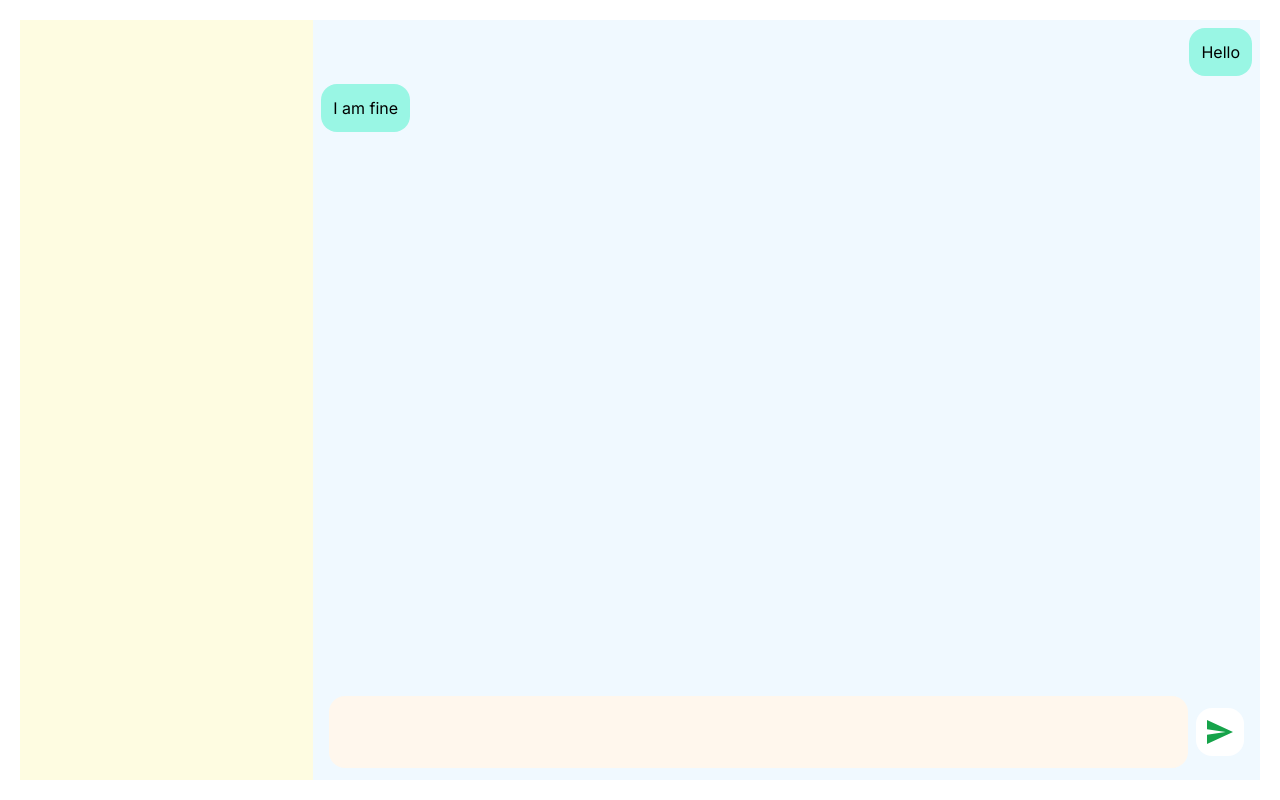
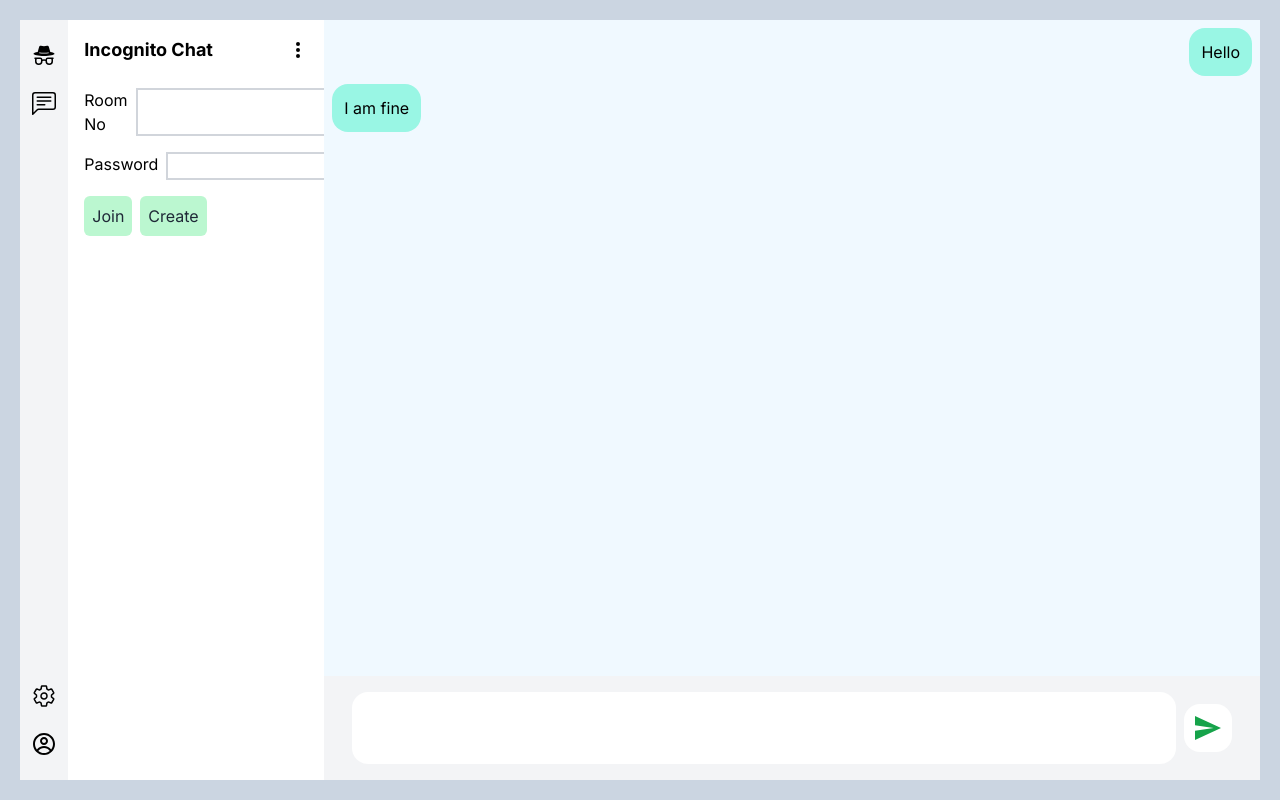
Before and after one commit to soufrabi/instant-web, a Next.js app: page / in a window 1280 px wide. Built offline with nearby package versions, Linux system fonts and the light colour scheme; no server answers.

Commit message:
Create Incognito Chat Mode

```diff
--- a/src/app/page.tsx
+++ b/src/app/page.tsx
@@ -2,7 +2,14 @@
 
 import React from "react"
 import { IoMdSend } from "react-icons/io";
+import { BsIncognito } from "react-icons/bs";
+import { BsChatLeftText } from "react-icons/bs";
+import { IoSettingsOutline } from "react-icons/io5";
+import { CgProfile } from "react-icons/cg";
+import { HiDotsVertical } from "react-icons/hi";
+import { nanoid } from "nanoid";
 import { socket } from "@/socket"
+import Markdown from "react-markdown";
 
 type ChatMessageData = {
     text: string,
@@ -45,8 +52,9 @@ function ChatArea({ chatMessageList, sendMessage }: ChatAreaProps) {
     }
 
     const handleSendButtonClick = () => {
-        if (composeMessageTextAreaValue.length > 0) {
-            sendMessage(composeMessageTextAreaValue)
+        const messageText = composeMessageTextAreaValue.trim()
+        if (messageText.length > 0) {
+            sendMessage(messageText)
             setComposeMessageTextAreaValue("")
         }
     }
@@ -77,9 +85,14 @@ function ChatArea({ chatMessageList, sendMessage }: ChatAreaProps) {
             >
                 {
                     chatMessageList.map((chatMessage) => (
-                        <div className={`flex flex-row ${chatMessage.from === myID ? "justify-end" : "justify-start"}`} >
+                        <div
+                            key={nanoid()}
+                            className={`flex flex-row ${chatMessage.from === myID ? "justify-end" : "justify-start"}`}
+                        >
                             <div className="p-3 rounded-2xl bg-teal-200">
+                                <Markdown>
                                     {chatMessage.text}
+                                </Markdown>
                             </div>
 
                         </div>
@@ -88,9 +101,10 @@ function ChatArea({ chatMessageList, sendMessage }: ChatAreaProps) {
 
                 <div ref={chatListBottomRef}></div>
             </div>
-            <div className="flex flex-row items-center gap-2 px-4 py-3">
+            <div className="p-3 bg-gray-100">
+                <div className="flex flex-row items-center gap-2 px-4 py-1">
                     <textarea
-                    className="flex-1 bg-orange-50 rounded-2xl p-3 outline-yellow-600 resize-none"
+                        className="flex-1 bg-white rounded-2xl p-3 outline-gray-300 resize-none"
                         value={composeMessageTextAreaValue}
                         onChange={handleComposeMessageTextAreaValueChange}
                         onKeyDown={handleComposeMessageKeyDown}
@@ -107,6 +121,7 @@ function ChatArea({ chatMessageList, sendMessage }: ChatAreaProps) {
                         />
 
                     </button>
+                </div>
             </div>
 
 
@@ -179,8 +194,74 @@ export default function Home() {
     }, [])
 
     return (
-        <main className="h-screen w-screen flex flex-row p-5">
-            <div className="w-[calc(30vw)] h-full bg-yellow-100/50">
+        <main className="h-screen w-screen flex flex-row p-5 bg-slate-300">
+
+            <div className="h-full w-16 bg-gray-100 flex flex-col gap-4 py-4 items-center justify-between">
+                <div className="flex flex-col gap-6 py-2">
+                    <button className="">
+                        <BsIncognito
+                            className="w-6 h-6"
+                        />
+                    </button>
+                    <button className="">
+                        <BsChatLeftText
+                            className="w-6 h-6"
+                        />
+                    </button>
+                </div>
+
+                <div className="flex flex-col gap-6 py-2">
+                    <button className="">
+                        <IoSettingsOutline
+                            className="w-6 h-6"
+                        />
+                    </button>
+                    <button className="">
+                        <CgProfile
+                            className="w-6 h-6"
+                        />
+                    </button>
+                </div>
+            </div>
+            <div className="w-[calc(20vw)] h-full flex flex-col bg-white">
+                <div className="flex flex-row py-4 px-4 justify-between items-center">
+                    <span
+                        className="font-bold text-lg"
+                    >Incognito Chat</span>
+                    <div className="cursor-pointer">
+                        <HiDotsVertical
+                            className="w-5 h-5"
+                        />
+                    </div>
+
+                </div>
+
+                <div className="flex flex-row gap-2 px-4 py-2">
+                    <span
+                    >Room No&nbsp;</span>
+                    <input
+                        type="text"
+                        className="border-gray-300 outline-none border-2 px-1"
+                    />
+                </div>
+                <div className="flex flex-row gap-2 px-4 py-2">
+                    <span
+                    >Password</span>
+                    <input
+                        type="password"
+                        className="border-gray-300 outline-none border-2 px-1"
+                    />
+                </div>
+                <div className="flex flex-row gap-2 px-4 py-2">
+                    <button className="text-gray-800 bg-green-200 p-2 rounded-md">
+                        <span
+                        >Join</span>
+                    </button>
+                    <button className="text-gray-800 bg-green-200 p-2 rounded-md">
+                        <span
+                        >Create</span>
+                    </button>
+                </div>
             </div>
             <ChatArea chatMessageList={chatMessageList} sendMessage={sendMessage} />
             {
@@ -195,115 +276,3 @@ export default function Home() {
 
     )
 }
-
-// export default function Home() {
-//   return (
-//     <main className="flex min-h-screen flex-col items-center justify-between p-24">
-//       <div className="z-10 w-full max-w-5xl items-center justify-between font-mono text-sm lg:flex">
-//         <p className="fixed left-0 top-0 flex w-full justify-center border-b border-gray-300 bg-gradient-to-b from-zinc-200 pb-6 pt-8 backdrop-blur-2xl dark:border-neutral-800 dark:bg-zinc-800/30 dark:from-inherit lg:static lg:w-auto  lg:rounded-xl lg:border lg:bg-gray-200 lg:p-4 lg:dark:bg-zinc-800/30">
-//           Get started by editing&nbsp;
-//           <code className="font-mono font-bold">src/app/page.tsx</code>
-//         </p>
-//         <div className="fixed bottom-0 left-0 flex h-48 w-full items-end justify-center bg-gradient-to-t from-white via-white dark:from-black dark:via-black lg:static lg:size-auto lg:bg-none">
-//           <a
-//             className="pointer-events-none flex place-items-center gap-2 p-8 lg:pointer-events-auto lg:p-0"
-//             href="https://vercel.com?utm_source=create-next-app&utm_medium=appdir-template&utm_campaign=create-next-app"
-//             target="_blank"
-//             rel="noopener noreferrer"
-//           >
-//             By{" "}
-//             <Image
-//               src="/vercel.svg"
-//               alt="Vercel Logo"
-//               className="dark:invert"
-//               width={100}
-//               height={24}
-//               priority
-//             />
-//           </a>
-//         </div>
-//       </div>
-
-//       <div className="relative z-[-1] flex place-items-center before:absolute before:h-[300px] before:w-full before:-translate-x-1/2 before:rounded-full before:bg-gradient-radial before:from-white before:to-transparent before:blur-2xl before:content-[''] after:absolute after:-z-20 after:h-[180px] after:w-full after:translate-x-1/3 after:bg-gradient-conic after:from-sky-200 after:via-blue-200 after:blur-2xl after:content-[''] before:dark:bg-gradient-to-br before:dark:from-transparent before:dark:to-blue-700 before:dark:opacity-10 after:dark:from-sky-900 after:dark:via-[#0141ff] after:dark:opacity-40 sm:before:w-[480px] sm:after:w-[240px] before:lg:h-[360px]">
-//         <Image
-//           className="relative dark:drop-shadow-[0_0_0.3rem_#ffffff70] dark:invert"
-//           src="/next.svg"
-//           alt="Next.js Logo"
-//           width={180}
-//           height={37}
-//           priority
-//         />
-//       </div>
-
-//       <div className="mb-32 grid text-center lg:mb-0 lg:w-full lg:max-w-5xl lg:grid-cols-4 lg:text-left">
-//         <a
-//           href="https://nextjs.org/docs?utm_source=create-next-app&utm_medium=appdir-template&utm_campaign=create-next-app"
-//           className="group rounded-lg border border-transparent px-5 py-4 transition-colors hover:border-gray-300 hover:bg-gray-100 hover:dark:border-neutral-700 hover:dark:bg-neutral-800/30"
-//           target="_blank"
-//           rel="noopener noreferrer"
-//         >
-//           <h2 className="mb-3 text-2xl font-semibold">
-//             Docs{" "}
-//             <span className="inline-block transition-transform group-hover:translate-x-1 motion-reduce:transform-none">
-//               -&gt;
-//             </span>
-//           </h2>
-//           <p className="m-0 max-w-[30ch] text-sm opacity-50">
-//             Find in-depth information about Next.js features and API.
-//           </p>
-//         </a>
-
-//         <a
-//           href="https://nextjs.org/learn?utm_source=create-next-app&utm_medium=appdir-template-tw&utm_campaign=create-next-app"
-//           className="group rounded-lg border border-transparent px-5 py-4 transition-colors hover:border-gray-300 hover:bg-gray-100 hover:dark:border-neutral-700 hover:dark:bg-neutral-800/30"
-//           target="_blank"
-//           rel="noopener noreferrer"
-//         >
-//           <h2 className="mb-3 text-2xl font-semibold">
-//             Learn{" "}
-//             <span className="inline-block transition-transform group-hover:translate-x-1 motion-reduce:transform-none">
-//               -&gt;
-//             </span>
-//           </h2>
-//           <p className="m-0 max-w-[30ch] text-sm opacity-50">
-//             Learn about Next.js in an interactive course with&nbsp;quizzes!
-//           </p>
-//         </a>
-
-//         <a
-//           href="https://vercel.com/templates?framework=next.js&utm_source=create-next-app&utm_medium=appdir-template&utm_campaign=create-next-app"
-//           className="group rounded-lg border border-transparent px-5 py-4 transition-colors hover:border-gray-300 hover:bg-gray-100 hover:dark:border-neutral-700 hover:dark:bg-neutral-800/30"
-//           target="_blank"
-//           rel="noopener noreferrer"
-//         >
-//           <h2 className="mb-3 text-2xl font-semibold">
-//             Templates{" "}
-//             <span className="inline-block transition-transform group-hover:translate-x-1 motion-reduce:transform-none">
-//               -&gt;
-//             </span>
-//           </h2>
-//           <p className="m-0 max-w-[30ch] text-sm opacity-50">
-//             Explore starter templates for Next.js.
-//           </p>
-//         </a>
-
-//         <a
-//           href="https://vercel.com/new?utm_source=create-next-app&utm_medium=appdir-template&utm_campaign=create-next-app"
-//           className="group rounded-lg border border-transparent px-5 py-4 transition-colors hover:border-gray-300 hover:bg-gray-100 hover:dark:border-neutral-700 hover:dark:bg-neutral-800/30"
-//           target="_blank"
-//           rel="noopener noreferrer"
-//         >
-//           <h2 className="mb-3 text-2xl font-semibold">
-//             Deploy{" "}
-//             <span className="inline-block transition-transform group-hover:translate-x-1 motion-reduce:transform-none">
-//               -&gt;
-//             </span>
-//           </h2>
-//           <p className="m-0 max-w-[30ch] text-balance text-sm opacity-50">
-//             Instantly deploy your Next.js site to a shareable URL with Vercel.
-//           </p>
-//         </a>
-//       </div>
-//     </main>
-//   );
-// }
```
Lines whose indentation alone changed are shown as unchanged.
